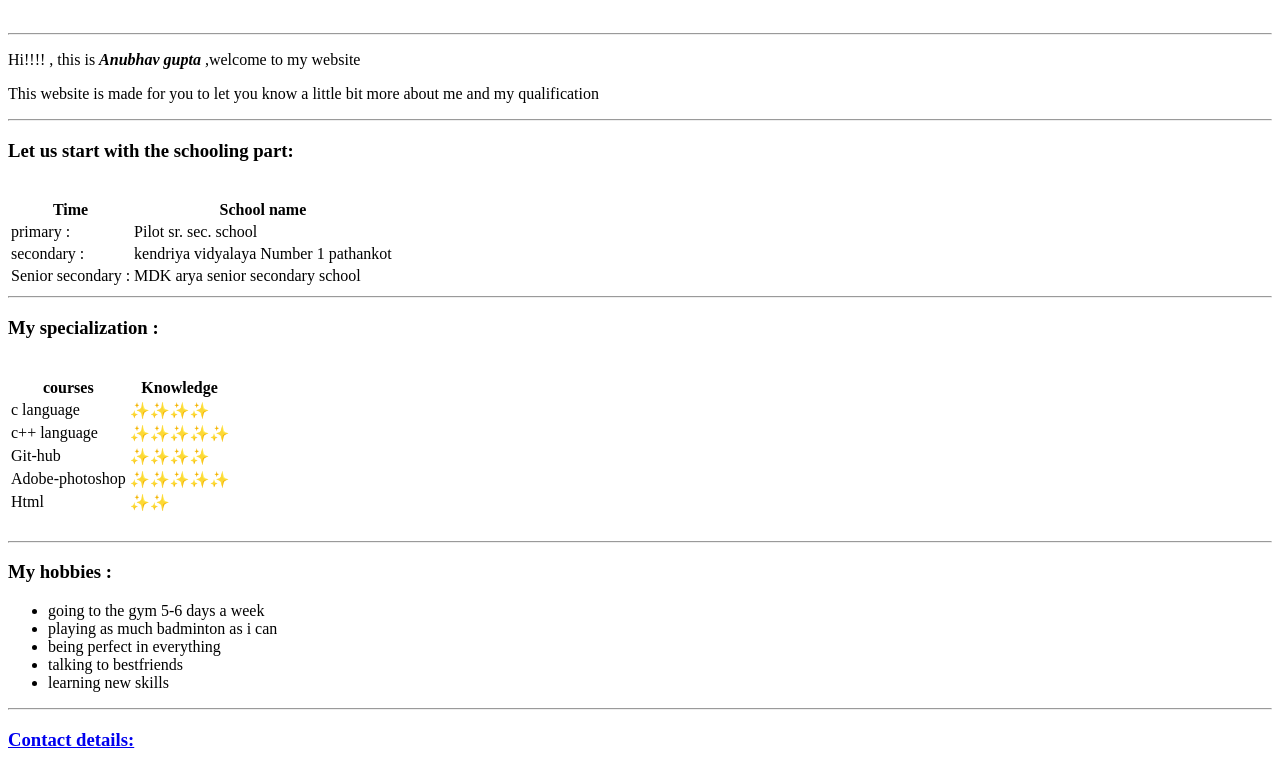
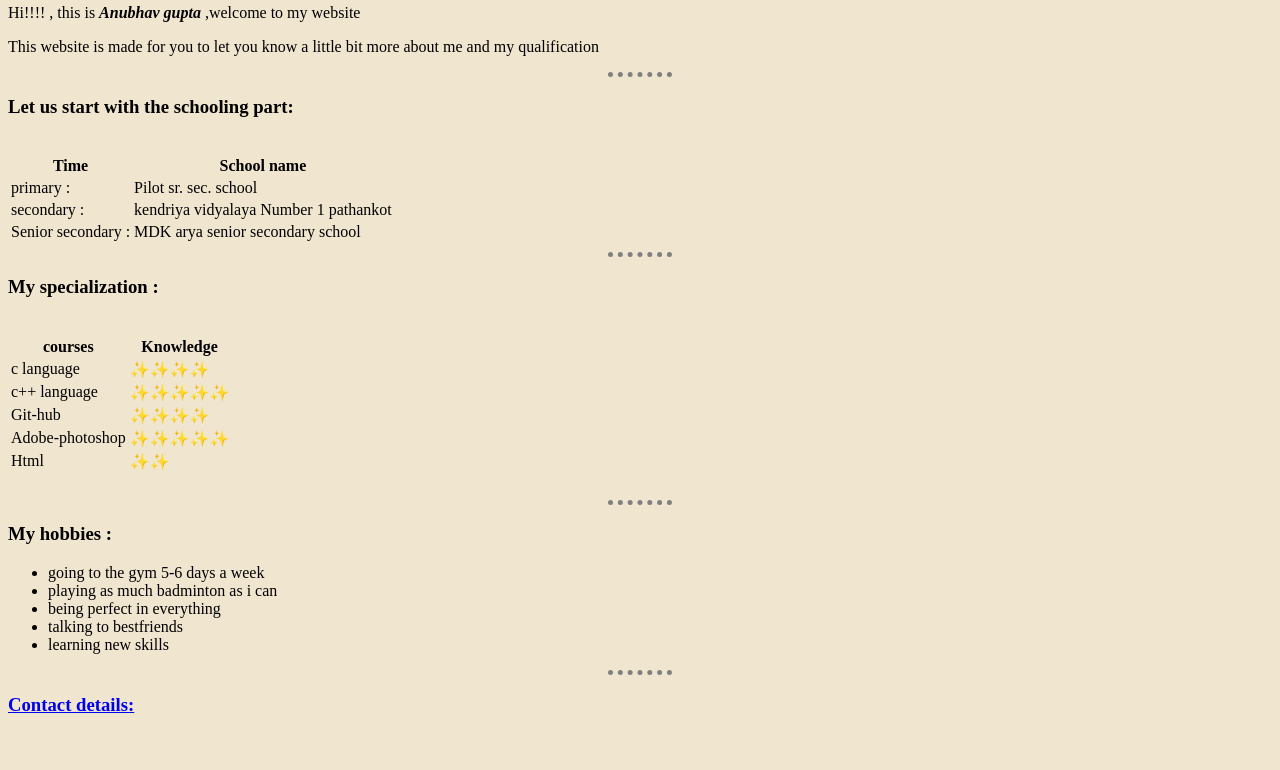
Before and after one commit to Anubhav3585/personal_website, a plain HTML site: page index.html in a window 1280 px wide. Shown: the part 385-1155 px from the top of the page. After the commit the page ends 1120 px from the top, so only its background shows below. Drawn offline with Linux system fonts and the light colour scheme.

Commit message:
adding css folder and linking all files with css element

```diff
--- /dev/null
+++ b/css/styles.css
@@ -0,0 +1,17 @@
+body{
+  background-color: #F0E5CF;
+}
+
+hr{
+  border-style: none;
+  border-top-style: dotted;
+  border-width: 5px;
+  width :5%;
+  border-color: grey;
+  border-spacing:
+
+}
+
+img{
+  height: 250px;
+}
--- a/index.html
+++ b/index.html
@@ -3,8 +3,10 @@
   <head>
     <meta charset="utf-8">
     <title>Anubhav's personal website</title>
+    <link rel="stylesheet" href="css/styles.css">
   </head>
   <body>
+
     <img src="images/IMG_20210703_142511.jpg" alt="This image is of Anubhav in 2021">
 
     <h1>Proffessional details</h1>
@@ -81,8 +83,11 @@
     <li>talking to bestfriends</li>
     <li>learning new skills</li>
   </ul>
+
+
+    <hr>
+    <h3><a href="contact.html">Contact details:</a></h3>
+
   </body>
 
-  <hr>
-  <h3><a href="contact.html">Contact details:</a></h3>
 </html>
```
Also changed, not shown: contact.html (+1 -0 lines).
